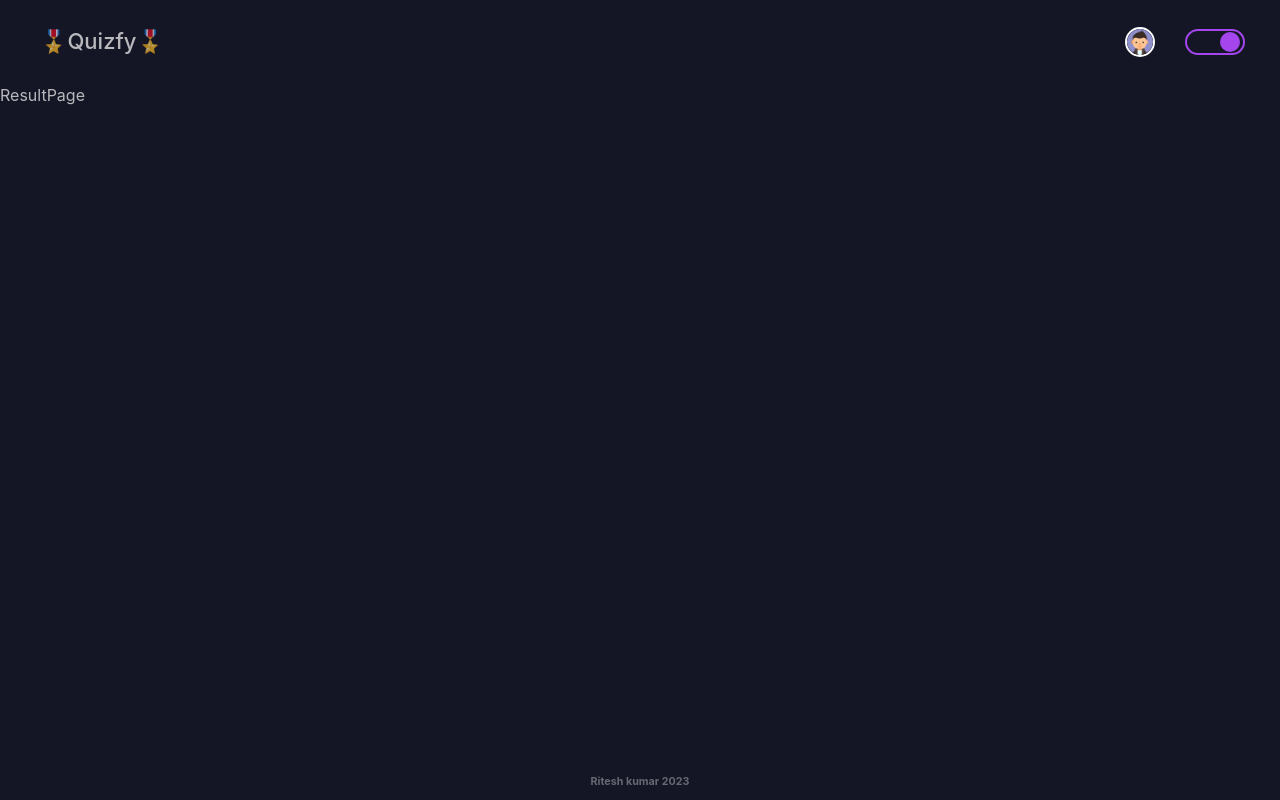
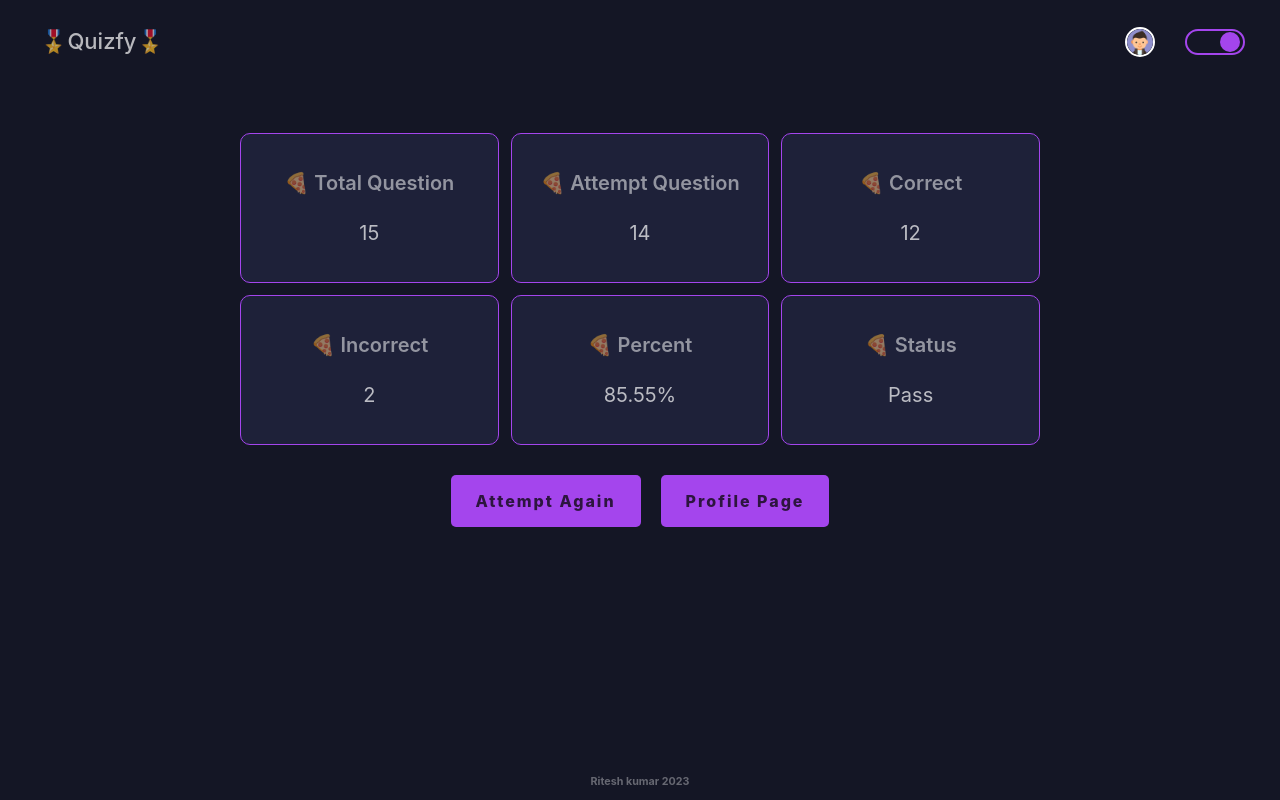
Before and after one commit to riteshkumarldh/quiz-app, a React (Vite) app: page /result in a window 1280 px wide. Built offline with nearby package versions, Linux system fonts and the light colour scheme.

Commit message:
result page created

```diff
--- a/src/styles/partials/_resultpage.scss
+++ b/src/styles/partials/_resultpage.scss
@@ -0,0 +1,47 @@
+.result {
+  padding-block: 50px;
+  &__container {
+    max-width: 800px;
+    margin-inline: auto;
+    width: 100%;
+  }
+
+  &__actions {
+    @include flex-center();
+    gap: 20px;
+    margin-top: 30px;
+  }
+
+  &__cards {
+    display: grid;
+    grid-template-columns: repeat(3, 1fr);
+    gap: 1.2rem;
+
+    &--single {
+      background-color: var(--second-bg);
+      min-height: 150px;
+      display: flex;
+      flex-direction: column;
+      align-items: center;
+      justify-content: center;
+      border-radius: 1rem;
+      border: 1px solid var(--accent);
+      cursor: pointer;
+      transition: 200ms;
+
+      h4 {
+        @include typography(2rem, 600, 1.5);
+        opacity: 0.75;
+      }
+
+      p {
+        @include typography(2rem, 400, 1.5);
+      }
+
+      &:hover {
+        scale: 1.05;
+      }
+      gap: 20px;
+    }
+  }
+}
--- a/src/views/ResultPage.jsx
+++ b/src/views/ResultPage.jsx
@@ -1,3 +1,46 @@
+import Button from "../components/Button";
+
 export default function ResultPage() {
-  return <div>ResultPage</div>;
+  return (
+    <main>
+      <section className="result">
+        <div className="result__container">
+          <ul className="result__cards">
+            <li className="result__cards--single">
+              <h4>🍕 Total Question</h4>
+              <p>15</p>
+            </li>
+            <li className="result__cards--single">
+              <h4>🍕 Attempt Question</h4>
+              <p>14</p>
+            </li>
+            <li className="result__cards--single">
+              <h4>🍕 Correct</h4>
+              <p>12</p>
+            </li>
+            <li className="result__cards--single">
+              <h4>🍕 Incorrect</h4>
+              <p>2</p>
+            </li>
+            <li className="result__cards--single">
+              <h4>🍕 Percent</h4>
+              <p>85.55%</p>
+            </li>
+            <li className="result__cards--single">
+              <h4>🍕 Status</h4>
+              <p>Pass</p>
+            </li>
+          </ul>
+          <div className="result__actions">
+            <Button as="link" to="/">
+              Attempt Again
+            </Button>
+            <Button as="link" to="/profile">
+              Profile Page
+            </Button>
+          </div>
+        </div>
+      </section>
+    </main>
+  );
 }
```
